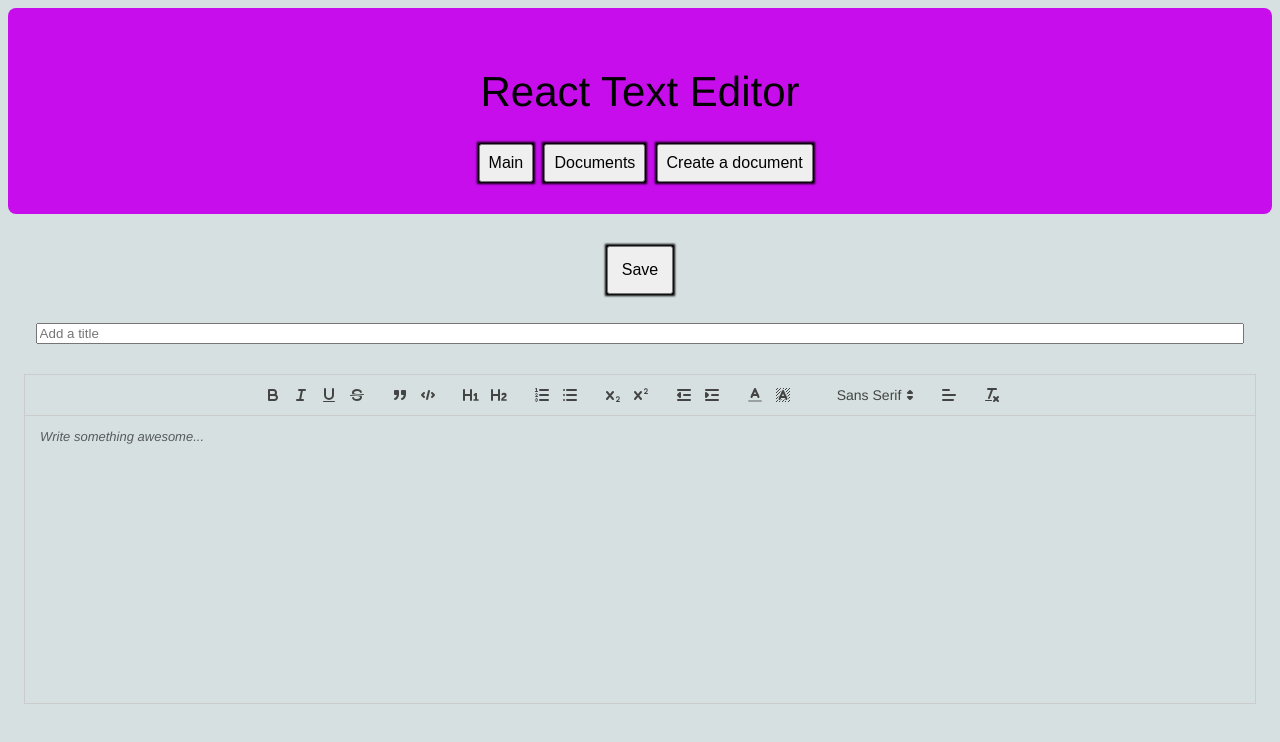
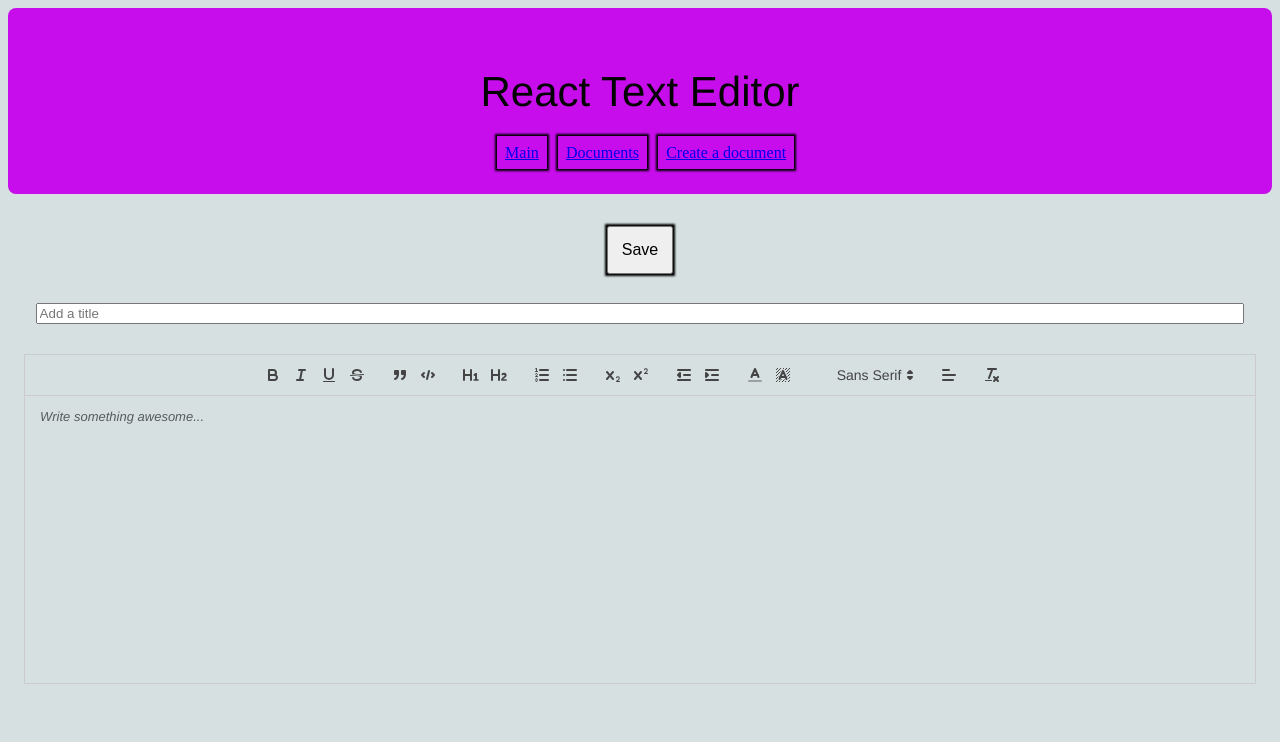
Before and after one commit to fridavbg/jsramverk-texteditor, a React (Create React App) app: page /~frpe21/editor/create in a window 1280 px wide. Shown: the top 742 px of the page. Built offline with nearby package versions, Linux system fonts and the light colour scheme; no server answers.

Commit message:
2 tests passes

```diff
--- a/src/components/incl/Header.jsx
+++ b/src/components/incl/Header.jsx
@@ -1,24 +1,18 @@
-import { useNavigate } from "react-router-dom";
+import { Link } from "react-router-dom";
 
 function Header() {
-    const navigate = useNavigate();
-    const goHome = () => {
-        navigate("/");
-    };
-
-    const seeDocs = () => {
-        navigate("/docs");
-    };
-
-    const createDoc = () => {
-        navigate("/create");
-    };
     return (
         <div className="header">
             <h1>React Text Editor</h1>
-            <button className="nav-btn" onClick={goHome}>Main</button>
-            <button className="nav-btn" onClick={seeDocs}>Documents</button>
-            <button className="nav-btn" onClick={createDoc}>Create a document</button>
+            <Link className="nav-btn" to="/">
+                Main
+            </Link>
+            <Link className="nav-btn" to="/docs">
+                Documents
+            </Link>
+            <Link className="nav-btn" to="/create">
+                Create a document
+            </Link>
         </div>
     );
 }
```
Also changed, not shown: 1 other file (tests, documents, lock files or other folders).
